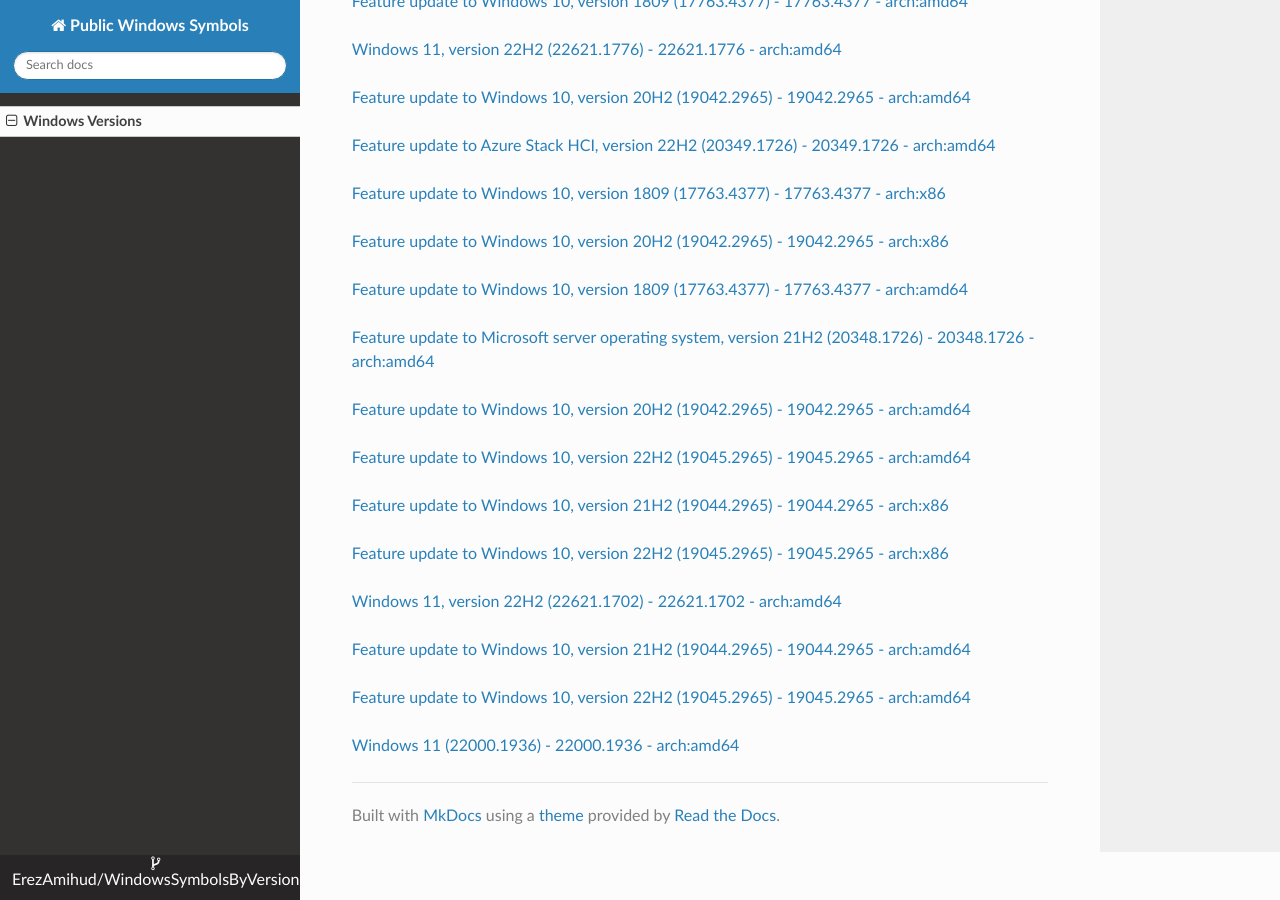
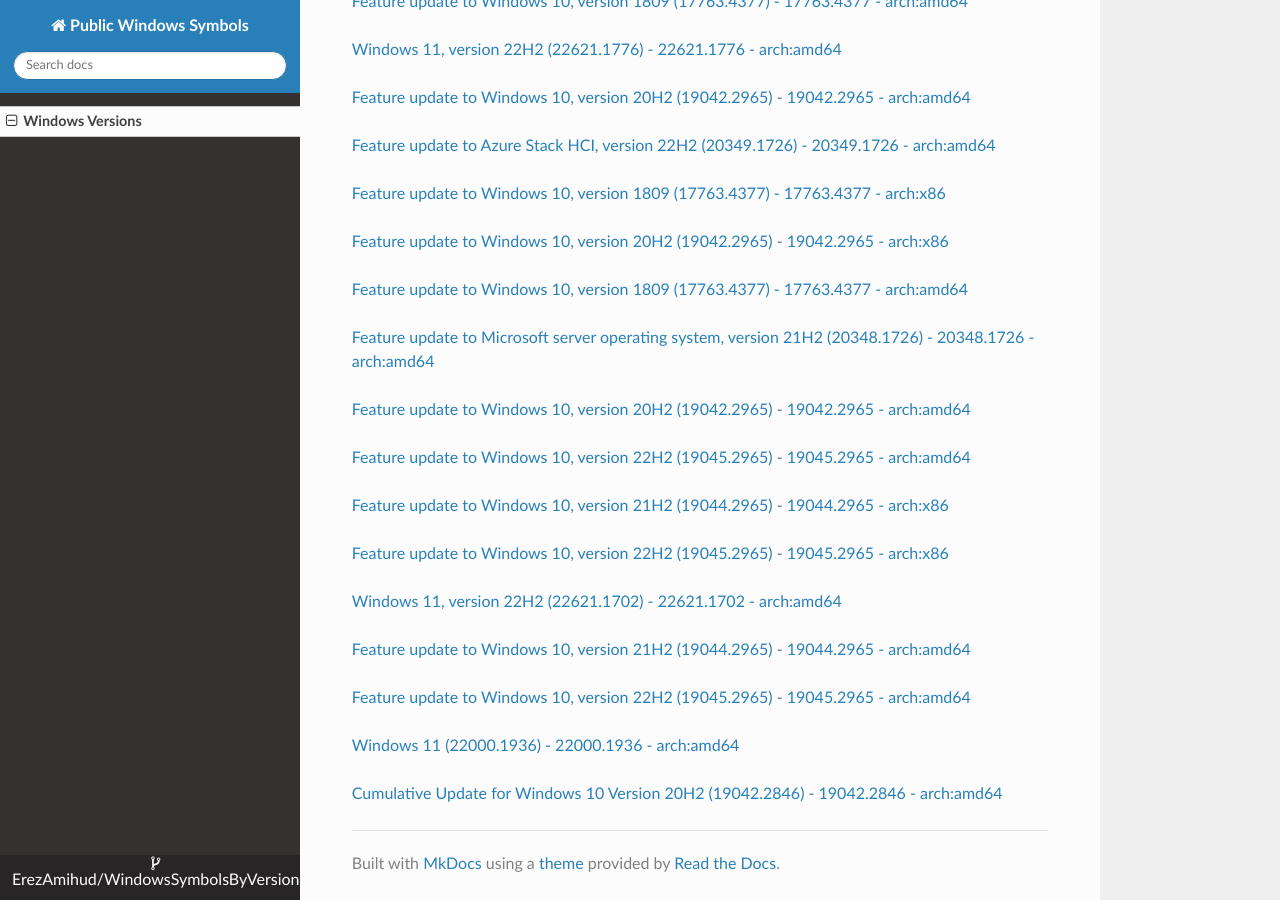
Before and after one commit to ErezAmihud/WindowsSymbolsByVersion, an MkDocs documentation site: the page built from docs/index.md, in a window 1280 px wide and 900 px high, scrolled down 31949 px. Built offline with MkDocs 1.6.1, drawn with Linux system fonts in a browser that asks for light colours; nearby versions of some CDN libraries.

Commit message:
Automated commit, add manifest for b8f7d511-625c-484d-b6a0-e78e181a93c2

```diff
--- a/docs/index.md
+++ b/docs/index.md
@@ -1840,3 +1840,6 @@
 
 
 [Windows 11 (22000.1936) - 22000.1936 - arch:amd64](https://github.com/ErezAmihud/WindowsSymbolsByVersion/blob/main/manifests/0ca360f6-826a-46a5-aa0a-c7b1b58af279.manifest)
+
+
+[Cumulative Update for Windows 10 Version 20H2 (19042.2846) - 19042.2846 - arch:amd64](https://github.com/ErezAmihud/WindowsSymbolsByVersion/blob/main/manifests/b8f7d511-625c-484d-b6a0-e78e181a93c2.manifest)
```
Also changed, not shown: process_builds.json (+1 -1 lines), 1 other file.
